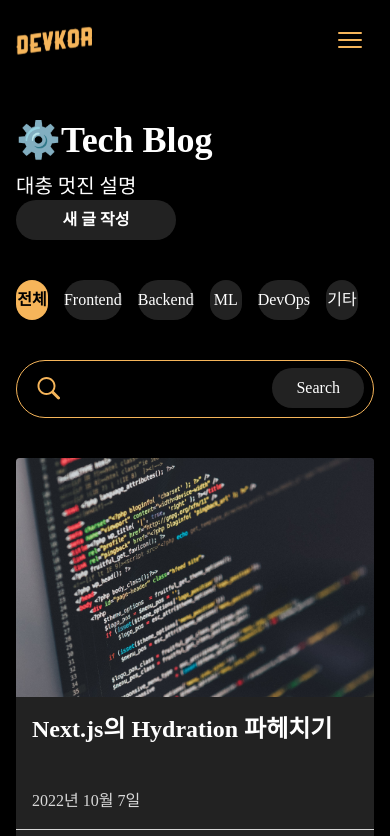
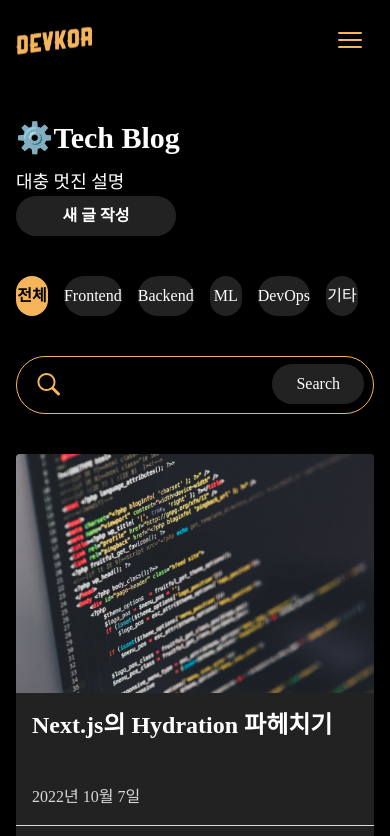
Before and after one commit to DevKor-Team/DEVKOR-front, a Next.js app: page /tech in a window 390 px wide. Shown: the top 836 px of the page. Built offline with nearby package versions, Linux system fonts and the light colour scheme.

Commit message:
chore: 모바일뷰 테크블로그 메인페이지 폰트크기 조정

```diff
--- a/pages/tech/index.tsx
+++ b/pages/tech/index.tsx
@@ -18,11 +18,11 @@ const Blog: NextPage = () => {
         <meta name="description" content="Generated by create next app" />
         <link rel="icon" href="/favicon.ico" />
       </Head>
-      <main>
+      <div>
         <div className="mt-10">
           <div className="inline-block">
-            <h1 className="text-4xl font-bold">⚙️Tech Blog</h1>
-            <p className="text-xl mt-3">대충 멋진 설명</p>
+            <h1 className="text-3xl md:text-4xl font-bold">⚙️Tech Blog</h1>
+            <p className="text-lg md:text-xl mt-3">대충 멋진 설명</p>
           </div>
           <button
             className="bg-button hover:bg-white hover:text-black font-bold w-40 py-2 px-4 rounded-full sm:float-right flex justify-center"
@@ -74,7 +74,7 @@ const Blog: NextPage = () => {
             <PostCard />
           </div>
         </div>
-      </main>
+      </div>
     </div>
   );
 };
```
